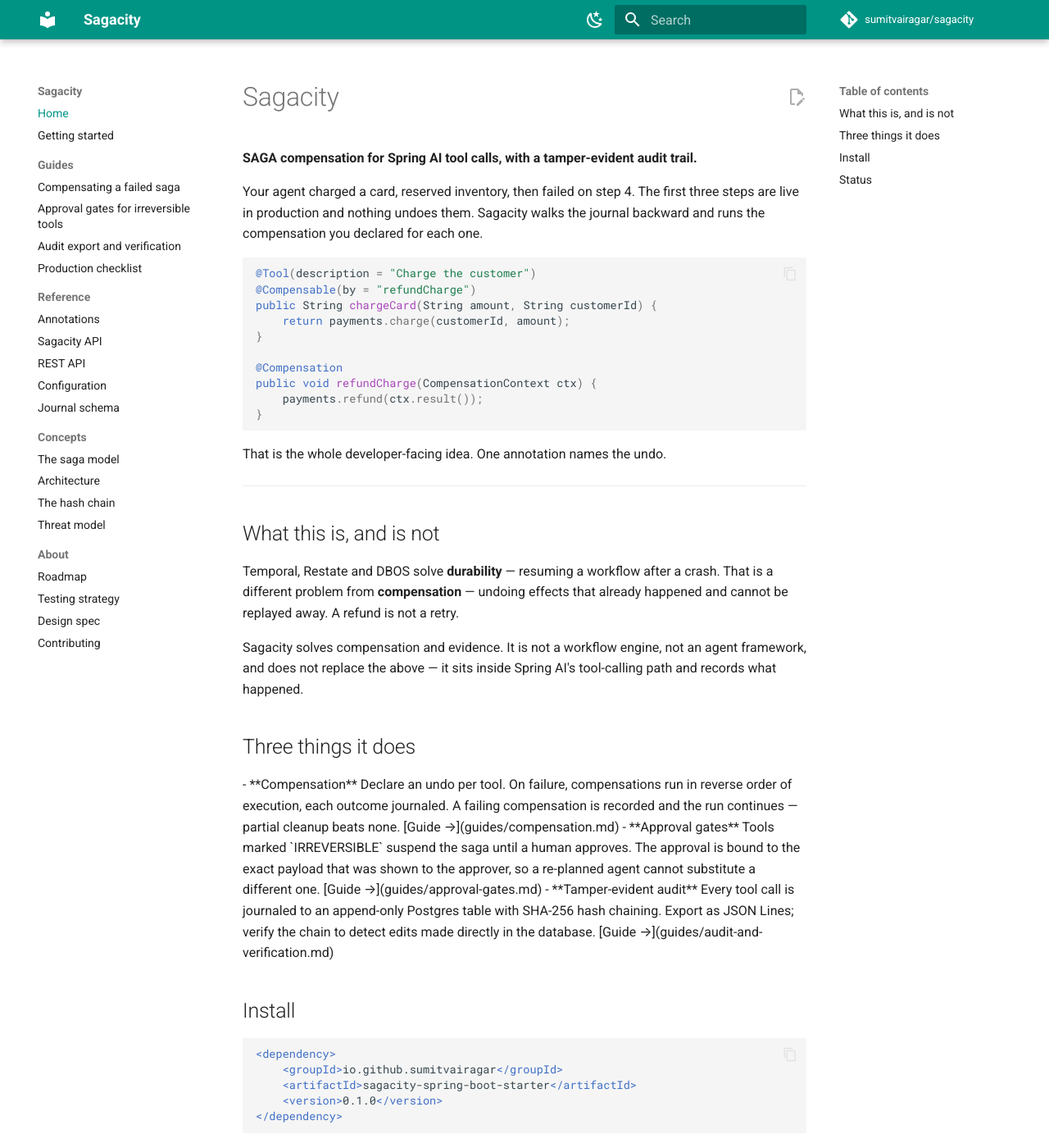
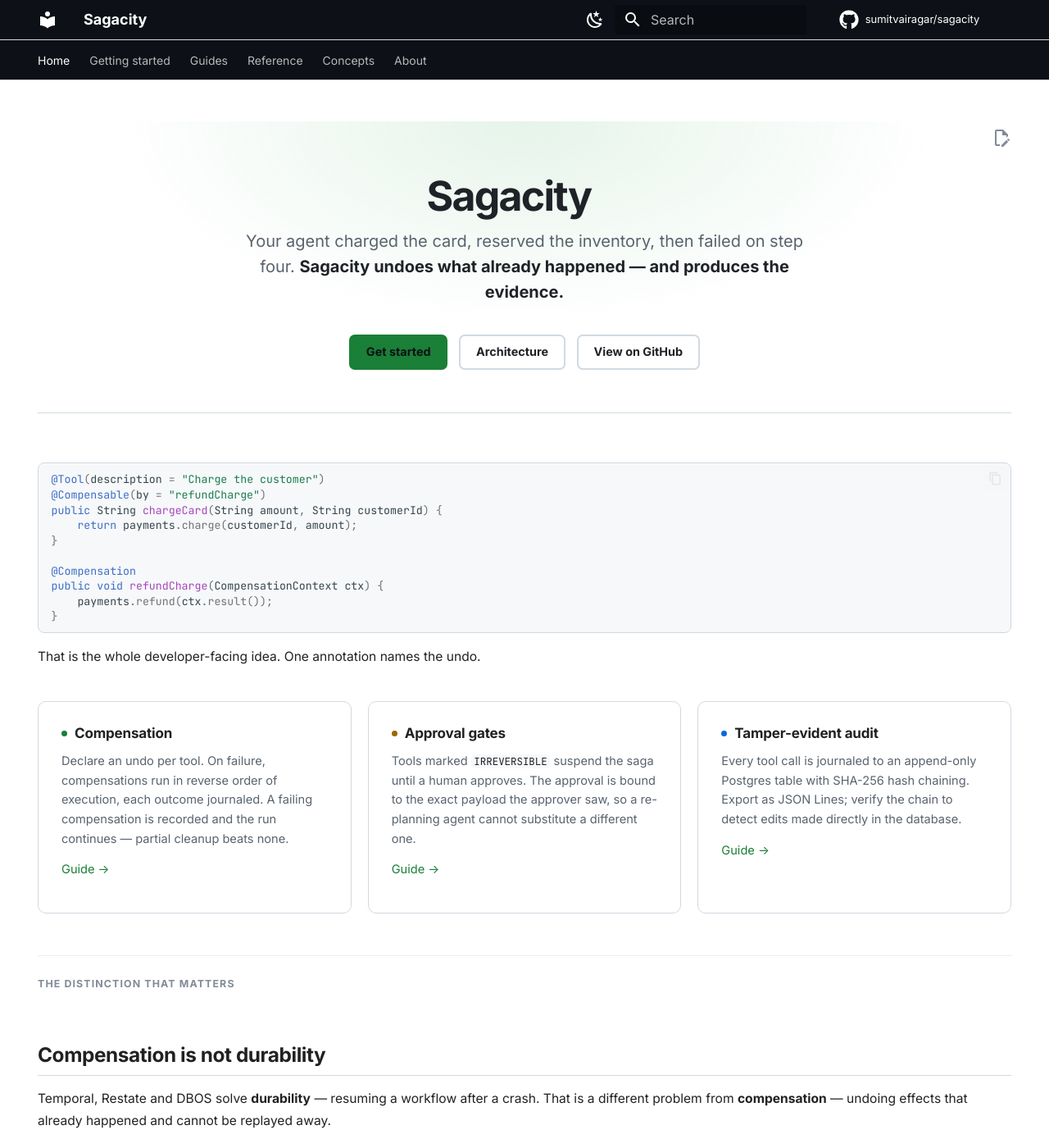
Before and after one commit to sagacity-ai/sagacity, an MkDocs documentation site: the page built from docs/index.md, in a window 1280 px wide and 1400 px high. Shown: the whole window at 82% size. Built offline with MkDocs 1.6.1 and Material for MkDocs 9.7.7, drawn with Linux system fonts in a browser that asks for light colours; comment, search, counter and statistics services are not loaded; some of the changed text lies outside the part shown.

Commit message:
Theme the documentation site (#10)
Material with the stock teal palette and default layout looked
templated. The palette now comes from docs/saga-flow.svg, which had
already established an identity: green for a compensated effect, amber
for awaiting approval, red for failure. Those three colours mean
something specific in this project, so they are used consistently rather
than decoratively - the landing page feature cards carry the same dots.

Custom light and dark schemes built on GitHub's colour system, Inter and
JetBrains Mono, bordered tables with tabular numerals, tighter heading
hierarchy, navigation tabs, and a landing page with a hero and feature
grid instead of a wall of prose.

Two things caught by looking at the rendered page rather than trusting
the build:

- <div markdown> blocks are inert without the md_in_html extension. The
  hero heading and all three buttons were rendering as literal markdown
  source. A --strict build reported success.
- Material's outline .md-button takes its colour from
  --md-primary-fg-color, which is the near-black used by the header
  here, so two of the three hero buttons were black on black. They were
  in the HTML and invisible. Markdown also wraps the links in a <p>, so
  the flex container had to be that <p> rather than .sg-cta itself.

Verified in both schemes, on an inner page, and at 420px.

Co-authored-by: Claude Opus 5 <noreply@anthropic.com>

````diff
--- a/docs/index.md
+++ b/docs/index.md
@@ -1,10 +1,25 @@
+---
+hide:
+  - navigation
+  - toc
+---
+
+<div class="sg-hero" markdown>
+
 # Sagacity
 
-**SAGA compensation for Spring AI tool calls, with a tamper-evident audit trail.**
+<p class="sg-tagline">
+Your agent charged the card, reserved the inventory, then failed on step four.
+<strong>Sagacity undoes what already happened — and produces the evidence.</strong>
+</p>
 
-Your agent charged a card, reserved inventory, then failed on step 4. The first
-three steps are live in production and nothing undoes them. Sagacity walks the
-journal backward and runs the compensation you declared for each one.
+<div class="sg-cta" markdown>
+[Get started](getting-started.md){ .md-button .md-button--primary }
+[Architecture](concepts/architecture.md){ .md-button }
+[View on GitHub](https://github.com/sumitvairagar/sagacity){ .md-button }
+</div>
+
+</div>
 
 ```java
 @Tool(description = "Charge the customer")
@@ -21,49 +36,66 @@ public void refundCharge(CompensationContext ctx) {
 
 That is the whole developer-facing idea. One annotation names the undo.
 
+<div class="sg-grid" markdown>
+
+<div class="sg-card" markdown>
+
+### <span class="sg-dot sg-dot--green"></span> Compensation
+
+Declare an undo per tool. On failure, compensations run in reverse order of
+execution, each outcome journaled. A failing compensation is recorded and the
+run continues — partial cleanup beats none.
+
+[Guide →](guides/compensation.md)
+
+</div>
+
+<div class="sg-card" markdown>
+
+### <span class="sg-dot sg-dot--amber"></span> Approval gates
+
+Tools marked `IRREVERSIBLE` suspend the saga until a human approves. The approval
+is bound to the exact payload the approver saw, so a re-planning agent cannot
+substitute a different one.
+
+[Guide →](guides/approval-gates.md)
+
+</div>
+
+<div class="sg-card" markdown>
+
+### <span class="sg-dot sg-dot--blue"></span> Tamper-evident audit
+
+Every tool call is journaled to an append-only Postgres table with SHA-256 hash
+chaining. Export as JSON Lines; verify the chain to detect edits made directly in
+the database.
+
+[Guide →](guides/audit-and-verification.md)
+
+</div>
+
+</div>
+
 ---
 
-## What this is, and is not
+<p class="sg-eyebrow">The distinction that matters</p>
+
+## Compensation is not durability
 
 Temporal, Restate and DBOS solve **durability** — resuming a workflow after a
 crash. That is a different problem from **compensation** — undoing effects that
-already happened and cannot be replayed away. A refund is not a retry.
+already happened and cannot be replayed away.
+
+A workflow that resumes perfectly still leaves you with a charged card when the
+business logic says the order must be abandoned. A refund is not a retry.
 
 Sagacity solves compensation and evidence. It is not a workflow engine, not an
 agent framework, and does not replace the above — it sits inside Spring AI's
 tool-calling path and records what happened.
 
-## Three things it does
+<p class="sg-eyebrow">Install</p>
 
-<div class="grid cards" markdown>
-
-- **Compensation**
-
-    Declare an undo per tool. On failure, compensations run in reverse order of
-    execution, each outcome journaled. A failing compensation is recorded and
-    the run continues — partial cleanup beats none.
-
-    [Guide →](guides/compensation.md)
-
-- **Approval gates**
-
-    Tools marked `IRREVERSIBLE` suspend the saga until a human approves. The
-    approval is bound to the exact payload that was shown to the approver, so a
-    re-planned agent cannot substitute a different one.
-
-    [Guide →](guides/approval-gates.md)
-
-- **Tamper-evident audit**
-
-    Every tool call is journaled to an append-only Postgres table with SHA-256
-    hash chaining. Export as JSON Lines; verify the chain to detect edits made
-    directly in the database.
-
-    [Guide →](guides/audit-and-verification.md)
-
-</div>
-
-## Install
+## Add the dependency
 
 ```xml
 <dependency>
@@ -81,15 +113,17 @@ Requires Java 17+, Spring AI 2.0.0, Spring Boot 4.0.x.
     Spring AI, failing at runtime with
     `NoClassDefFoundError: org/springframework/core/Nullness`.
 
-[Get started in five minutes →](getting-started.md){ .md-button .md-button--primary }
+<p class="sg-eyebrow">Before you rely on it</p>
 
 ## Status
 
 `0.1.0` is a first release. The compensation, approval and audit paths are
-covered by 75 unit tests and 11 integration tests against real Postgres, but the
-library has not been battle-tested in production by anyone yet. Treat it
-accordingly, and read the [threat model](concepts/threat-model.md) before relying
-on the audit trail for anything that matters.
+covered by 88 unit tests and 18 integration tests against real Postgres, but the
+library has not been battle-tested in production by anyone yet.
+
+Read the [threat model](concepts/threat-model.md) before relying on the audit
+trail for anything that matters — it states plainly what the hash chain does and
+does not defend against, including the parts that are unflattering.
 
 Known gaps: no streaming tool-call support, no LangChain4j adapter, no UI. See
 the [roadmap](about/roadmap.md).
--- /dev/null
+++ b/docs/stylesheets/extra.css
@@ -0,0 +1,313 @@
+/*
+ * Sagacity documentation theme.
+ *
+ * The palette is taken from docs/saga-flow.svg, which already established the
+ * project's identity: green for a compensated effect, amber for awaiting
+ * approval, red for failure. Those three colours mean something specific here,
+ * so they are used consistently and not decoratively.
+ */
+
+/* ── Palette ─────────────────────────────────────────────────────────── */
+
+[data-md-color-scheme="sagacity-light"] {
+  --sg-green: #1a7f37;
+  --sg-green-bright: #2da44e;
+  --sg-amber: #9a6700;
+  --sg-red: #cf222e;
+  --sg-blue: #0969da;
+
+  --md-primary-fg-color: #0d1117;
+  --md-primary-fg-color--light: #21262d;
+  --md-primary-fg-color--dark: #010409;
+  --md-primary-bg-color: #ffffff;
+  --md-accent-fg-color: var(--sg-green);
+
+  --md-default-bg-color: #ffffff;
+  --md-default-fg-color: #1f2328;
+  --md-default-fg-color--light: #59636e;
+  --md-default-fg-color--lighter: #818b98;
+
+  --md-typeset-a-color: var(--sg-green);
+  --md-code-bg-color: #f6f8fa;
+  --md-code-fg-color: #1f2328;
+
+  --sg-border: #d1d9e0;
+  --sg-surface: #f6f8fa;
+  --sg-hero-glow: rgba(45, 164, 78, 0.12);
+}
+
+[data-md-color-scheme="sagacity-dark"] {
+  --sg-green: #7ee787;
+  --sg-green-bright: #56d364;
+  --sg-amber: #ffa657;
+  --sg-red: #ff7b72;
+  --sg-blue: #58a6ff;
+
+  --md-primary-fg-color: #0d1117;
+  --md-primary-fg-color--light: #161b22;
+  --md-primary-fg-color--dark: #010409;
+  --md-primary-bg-color: #e6edf3;
+  --md-accent-fg-color: var(--sg-green);
+
+  --md-default-bg-color: #0d1117;
+  --md-default-fg-color: #e6edf3;
+  --md-default-fg-color--light: #9198a1;
+  --md-default-fg-color--lighter: #656c76;
+
+  --md-typeset-a-color: var(--sg-green);
+  --md-code-bg-color: #161b22;
+  --md-code-fg-color: #e6edf3;
+
+  --md-footer-bg-color: #010409;
+  --md-footer-bg-color--dark: #010409;
+
+  --sg-border: #30363d;
+  --sg-surface: #161b22;
+  --sg-hero-glow: rgba(126, 231, 135, 0.10);
+}
+
+/* ── Typography ──────────────────────────────────────────────────────── */
+
+body {
+  -webkit-font-smoothing: antialiased;
+}
+
+.md-typeset {
+  font-size: 0.78rem;
+  line-height: 1.72;
+}
+
+.md-typeset h1 {
+  font-weight: 680;
+  letter-spacing: -0.022em;
+  color: var(--md-default-fg-color);
+}
+
+.md-typeset h2 {
+  font-weight: 640;
+  letter-spacing: -0.017em;
+  margin-top: 2.4em;
+  padding-bottom: 0.3em;
+  border-bottom: 1px solid var(--sg-border);
+}
+
+.md-typeset h3 {
+  font-weight: 620;
+  letter-spacing: -0.01em;
+}
+
+/* Tabular figures keep numbers in tables from jittering between rows */
+.md-typeset table:not([class]) {
+  font-variant-numeric: tabular-nums;
+  font-size: 0.72rem;
+  border: 1px solid var(--sg-border);
+  border-radius: 8px;
+  overflow: hidden;
+}
+
+.md-typeset table:not([class]) th {
+  background: var(--sg-surface);
+  font-weight: 620;
+}
+
+.md-typeset table:not([class]) td,
+.md-typeset table:not([class]) th {
+  border-bottom: 1px solid var(--sg-border);
+}
+
+/* ── Code ────────────────────────────────────────────────────────────── */
+
+.md-typeset pre > code {
+  border-radius: 8px;
+  border: 1px solid var(--sg-border);
+}
+
+.md-typeset code {
+  border-radius: 5px;
+  font-size: 0.85em;
+}
+
+.md-typeset a > code {
+  color: inherit;
+}
+
+/* ── Header ──────────────────────────────────────────────────────────── */
+
+.md-header {
+  border-bottom: 1px solid var(--sg-border);
+  box-shadow: none;
+}
+
+.md-tabs {
+  border-bottom: 1px solid var(--sg-border);
+}
+
+/* ── Admonitions: reuse the journal's own colour language ────────────── */
+
+.md-typeset .admonition,
+.md-typeset details {
+  border-radius: 8px;
+  border-width: 1px;
+  border-left-width: 3px;
+  box-shadow: none;
+  font-size: 0.74rem;
+}
+
+.md-typeset .admonition.danger,
+.md-typeset .admonition.warning {
+  border-left-color: var(--sg-red);
+}
+
+.md-typeset .admonition.note,
+.md-typeset .admonition.tip {
+  border-left-color: var(--sg-green);
+}
+
+/* ── Landing page ────────────────────────────────────────────────────── */
+
+.sg-hero {
+  margin: 0 0 3rem;
+  padding: 3.2rem 0 2.6rem;
+  text-align: center;
+  border-bottom: 1px solid var(--sg-border);
+  background:
+    radial-gradient(ellipse 60% 100% at 50% 0%, var(--sg-hero-glow), transparent 70%);
+}
+
+.sg-hero h1 {
+  font-size: 2.5rem;
+  font-weight: 700;
+  letter-spacing: -0.035em;
+  line-height: 1.1;
+  margin: 0 0 0.6rem;
+}
+
+.sg-hero .sg-tagline {
+  font-size: 1rem;
+  color: var(--md-default-fg-color--light);
+  max-width: 34rem;
+  margin: 0 auto 1.8rem;
+  line-height: 1.55;
+}
+
+.sg-hero .sg-tagline strong {
+  color: var(--md-default-fg-color);
+  font-weight: 600;
+}
+
+/*
+ * Markdown wraps the links in a <p>, so the flex container has to be that <p>
+ * rather than .sg-cta itself, or gap and centring do nothing.
+ */
+.sg-cta p {
+  display: flex;
+  gap: 0.7rem;
+  justify-content: center;
+  flex-wrap: wrap;
+  margin: 0;
+}
+
+.md-typeset .sg-cta .md-button {
+  border-radius: 7px;
+  font-weight: 560;
+  font-size: 0.72rem;
+  padding: 0.5em 1.3em;
+  transition: transform 120ms ease, background-color 120ms ease;
+}
+
+/*
+ * Material's outline button takes its colour from --md-primary-fg-color, which
+ * here is the near-black used by the header — invisible on a dark page. These
+ * need explicit colours.
+ */
+.md-typeset .sg-cta .md-button {
+  color: var(--md-default-fg-color);
+  border-color: var(--sg-border);
+  background: transparent;
+}
+
+.md-typeset .sg-cta .md-button:hover {
+  transform: translateY(-1px);
+  border-color: var(--sg-green);
+  color: var(--sg-green);
+  background: transparent;
+}
+
+.md-typeset .sg-cta .md-button--primary,
+.md-typeset .sg-cta .md-button--primary:hover {
+  background: var(--sg-green);
+  border-color: var(--sg-green);
+  color: #0d1117;
+}
+
+/* Feature grid */
+.sg-grid {
+  display: grid;
+  grid-template-columns: repeat(auto-fit, minmax(15rem, 1fr));
+  gap: 1rem;
+  margin: 2rem 0 2.5rem;
+}
+
+.sg-card {
+  border: 1px solid var(--sg-border);
+  border-radius: 10px;
+  padding: 1.3rem 1.4rem;
+  background: var(--md-default-bg-color);
+  transition: border-color 140ms ease, transform 140ms ease;
+}
+
+.sg-card:hover {
+  border-color: var(--sg-green);
+  transform: translateY(-2px);
+}
+
+.md-typeset .sg-card h3 {
+  margin: 0 0 0.5rem;
+  font-size: 0.85rem;
+  font-weight: 640;
+  display: flex;
+  align-items: center;
+  gap: 0.45rem;
+}
+
+.md-typeset .sg-card p {
+  margin: 0 0 0.7rem;
+  font-size: 0.73rem;
+  line-height: 1.62;
+  color: var(--md-default-fg-color--light);
+}
+
+.sg-card .sg-dot {
+  width: 7px;
+  height: 7px;
+  border-radius: 50%;
+  flex: none;
+}
+
+.sg-dot--green { background: var(--sg-green); }
+.sg-dot--amber { background: var(--sg-amber); }
+.sg-dot--blue  { background: var(--sg-blue); }
+
+/* Small caps label used above section breaks on the landing page */
+.sg-eyebrow {
+  text-transform: uppercase;
+  letter-spacing: 0.09em;
+  font-size: 0.62rem;
+  font-weight: 660;
+  color: var(--md-default-fg-color--lighter);
+  margin-bottom: 0.5rem;
+}
+
+/* ── Mobile ──────────────────────────────────────────────────────────── */
+
+@media screen and (max-width: 44.9375em) {
+  .sg-hero {
+    padding: 2rem 0 1.8rem;
+  }
+  .sg-hero h1 {
+    font-size: 1.85rem;
+  }
+  .sg-hero .sg-tagline {
+    font-size: 0.85rem;
+  }
+}
--- a/mkdocs.yml
+++ b/mkdocs.yml
@@ -11,27 +11,36 @@ theme:
   features:
     - navigation.instant
     - navigation.tracking
+    - navigation.tabs
     - navigation.sections
+    - navigation.indexes
     - navigation.top
+    - navigation.footer
+    - search.highlight
+    - content.tabs.link
     - content.code.copy
     - content.action.edit
     - search.suggest
     - toc.follow
   palette:
+    - media: "(prefers-color-scheme: dark)"
+      scheme: sagacity-dark
+      toggle:
+        icon: material/weather-sunny
+        name: Switch to light mode
     - media: "(prefers-color-scheme: light)"
-      scheme: default
-      primary: teal
-      accent: teal
+      scheme: sagacity-light
       toggle:
         icon: material/weather-night
         name: Switch to dark mode
-    - media: "(prefers-color-scheme: dark)"
-      scheme: slate
-      primary: teal
-      accent: teal
-      toggle:
-        icon: material/weather-sunny
-        name: Switch to light mode
+  font:
+    text: Inter
+    code: JetBrains Mono
+  icon:
+    repo: fontawesome/brands/github
+
+extra_css:
+  - stylesheets/extra.css
 
 # docs/LAUNCH-POSTS.md is a gitignored private draft. MkDocs would otherwise
 # build every .md under docs/ into the public site, including that one.
@@ -42,6 +51,7 @@ exclude_docs: |
 
 markdown_extensions:
   - admonition
+  - md_in_html
   - attr_list
   - def_list
   - tables
````
